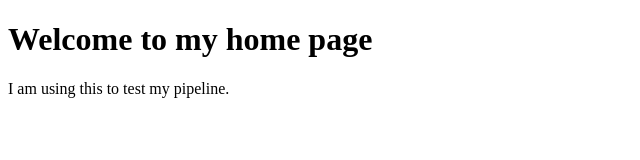
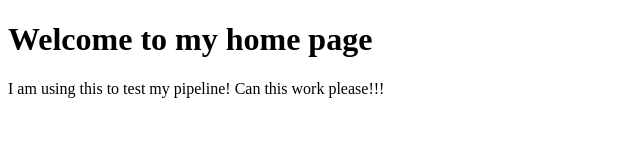
Before and after one commit to SteampunkFoundry/FernandoDevOpsforBeginners, a plain HTML site: page index.html in a window 1280 px wide. Shown: the whole page, without its empty margins (0-640 px from the left). Drawn offline with Linux system fonts and the light colour scheme.

Commit message:
Trying again and AGAIN!

```diff
--- a/index.html
+++ b/index.html
@@ -6,6 +6,6 @@
 </head>
 <body>
     <h1>Welcome to my home page</h1>
-    <p>I am using this to test my pipeline.</p>
+    <p>I am using this to test my pipeline! Can this work please!!!</p>
 </body>
 </html>
```
